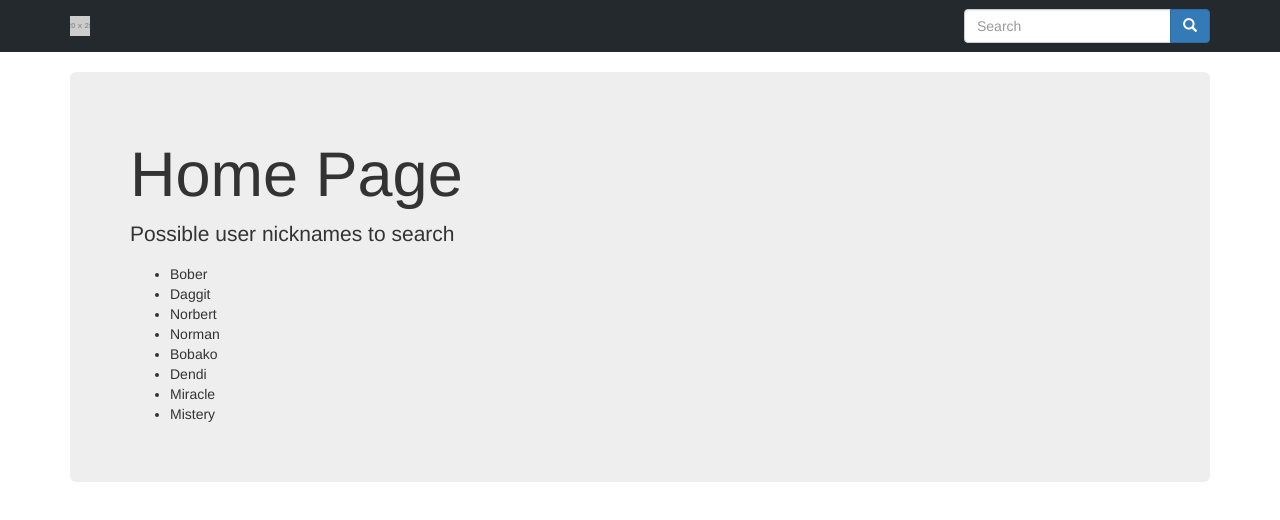
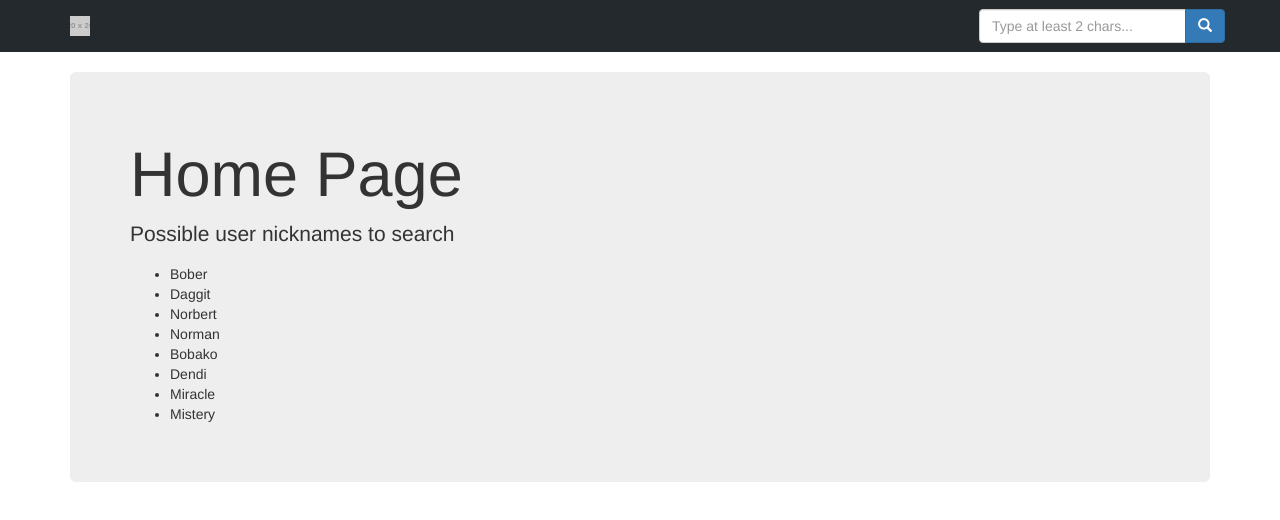
Before and after one commit to vgildeev/angular4-interview, an Angular app: page / in a window 1280 px wide. Shown: the top 520 px of the page. Built offline with nearby package versions, Linux system fonts and the light colour scheme.

Commit message:
Added basic autocomplete

```diff
--- a/src/app/navbar/navbar.component.html
+++ b/src/app/navbar/navbar.component.html
@@ -9,7 +9,7 @@
       <div class="form-group">
         <div class="input-group">
           <input type="text"
-                 placeholder="Search"
+                 placeholder="Type at least 2 chars..."
                  name="term"
                  [(ngModel)]="term"
                  class="form-control" />
@@ -20,6 +20,11 @@
           </div>
         </div>
       </div>
+      <ul class="autocomplete list-group">
+        <li *ngFor="let profile of filteredProfiles(term)"class="list-group-item">
+          <a [routerLink]="(['/profiles', profile.id])" (click)="term = ''">{{profile.nickname}}</a>
+        </li>
+      </ul>
     </form>
   </div>
  </header>
--- a/src/app/navbar/navbar.component.scss
+++ b/src/app/navbar/navbar.component.scss
@@ -2,3 +2,15 @@
   background: #24292e;
   border-radius: 0;
 }
+
+.navbar-form {
+  padding: 0;
+}
+
+.autocomplete {
+  position: absolute;
+  left: 0;
+  top: 100%;
+  z-index: 10;
+  width: 100%;
+}
--- a/src/app/navbar/navbar.component.ts
+++ b/src/app/navbar/navbar.component.ts
@@ -3,6 +3,8 @@ import { Router } from '@angular/router';
 
 import { ProfilesService, ModalsService } from 'shared/services';
 import { Profile } from 'shared/models';
+
+import ProfilesMocks from 'shared/mocks/profiles.mock';
 
 @Component({
   selector: 'app-navbar',
@@ -11,7 +13,7 @@ import { Profile } from 'shared/models';
 })
 export class NavbarComponent implements OnInit {
   @ViewChild('modalAlert') modal: TemplateRef<any>;
-  term: string;
+  term: string = '';
 
   constructor(
     private router: Router,
@@ -22,11 +24,17 @@ export class NavbarComponent implements OnInit {
   ngOnInit() {}
 
   searchProfile(term: string) {
-    if (term) {
+    if (term.length > 1) {
       this.profilesService.getProfileByUserName(term).then((profile: Profile) => {
         this.router.navigate(['/profiles', profile.id]);
         this.term = '';
       }).catch(err => this.openModal(this.modal));
+    }
+  }
+
+  filteredProfiles(term: string): Profile[] {
+    if (term.length > 1) {
+      return ProfilesMocks.filter(p => p.nickname.toLowerCase().includes(term.toLowerCase()));
     }
   }
 
```
